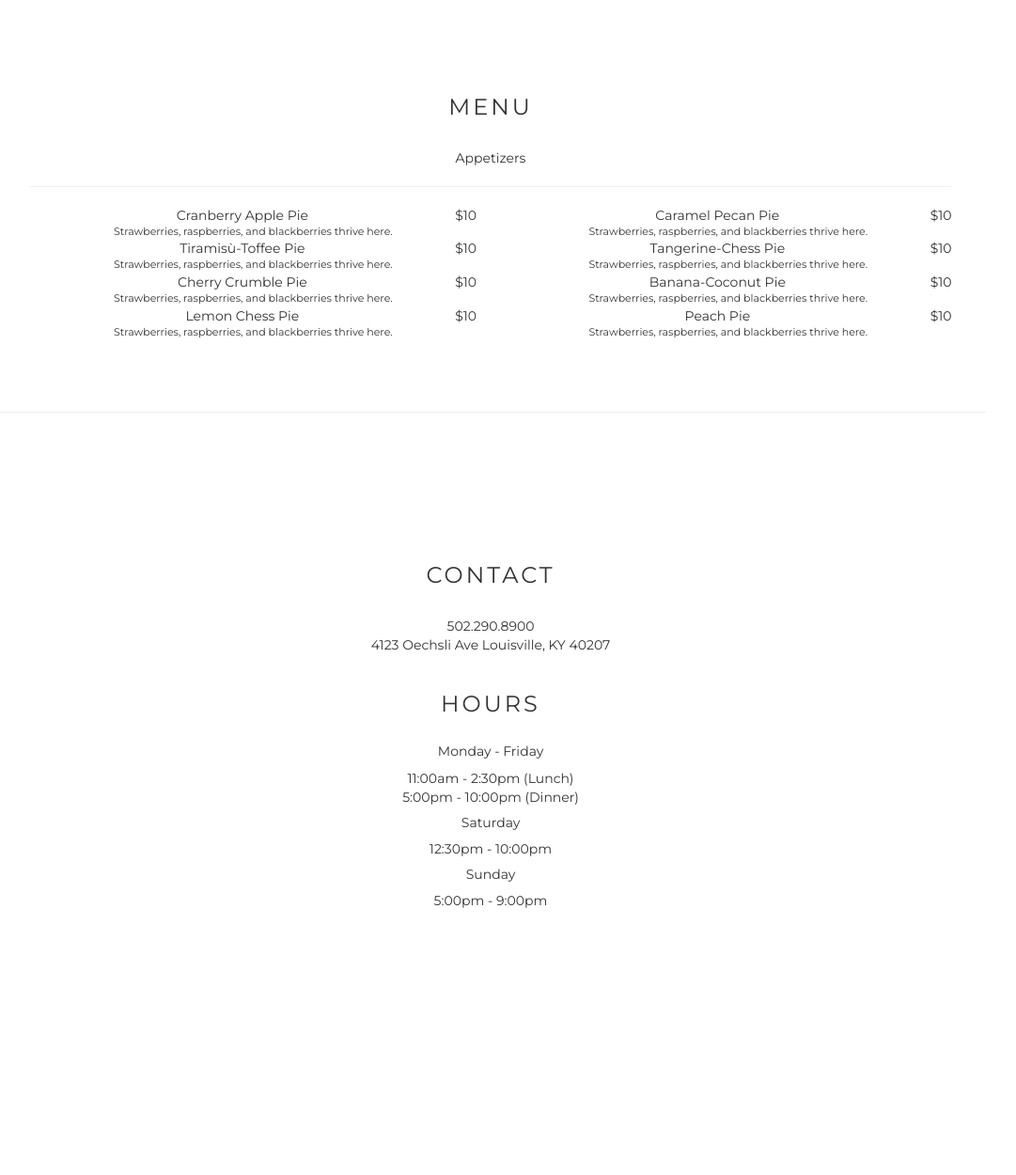
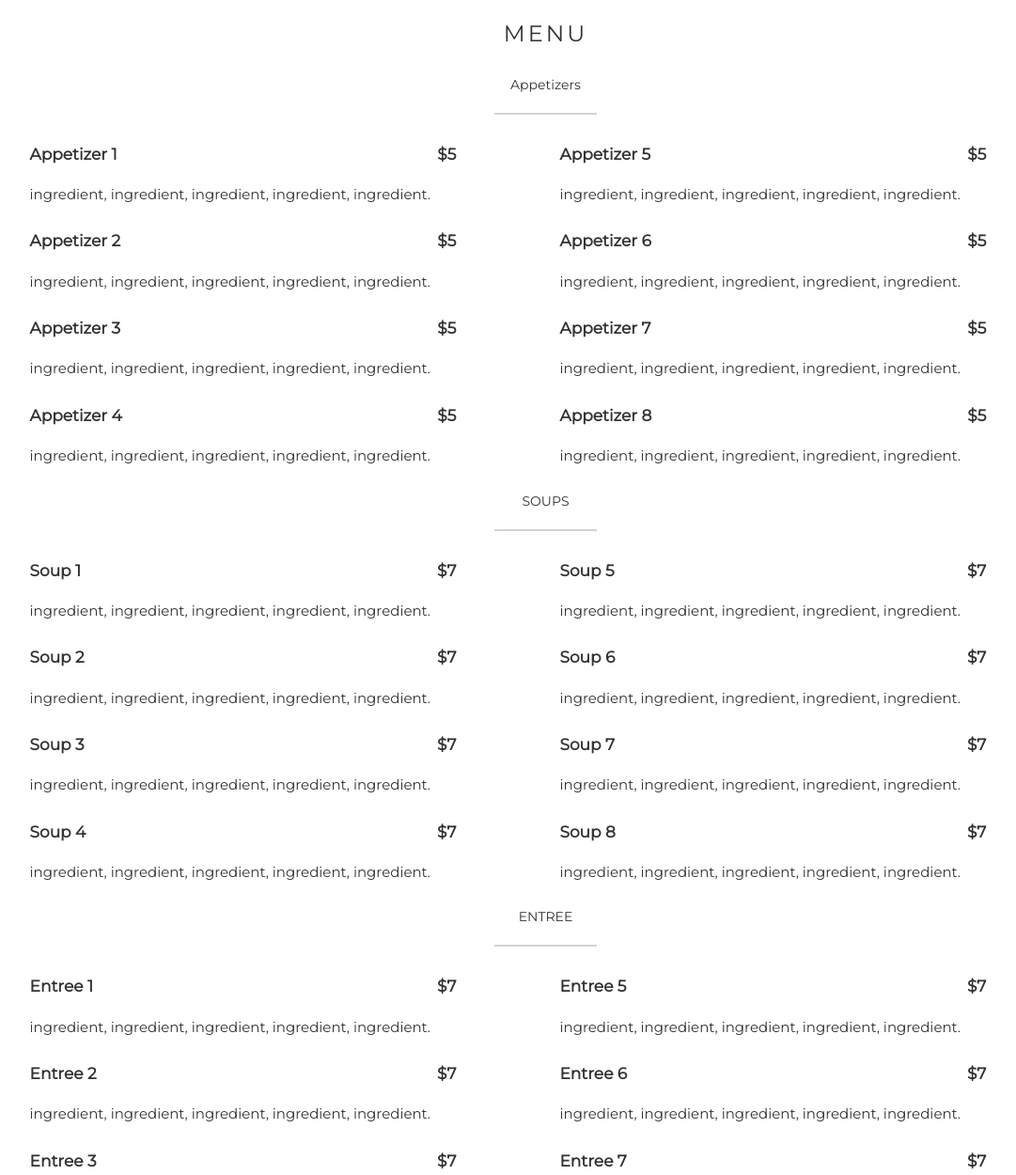
Before and after one commit to charim/charim.github.io, a plain HTML site: page index.html in a window 1280 px wide. Shown: the part 1493-2743 px from the top of the page at 94% size, without its empty margins (118-1199 px from the left). Before the commit the page ends 2581 px from the top, so only its background shows below. Drawn offline with nearby package versions, Linux system fonts and the light colour scheme.

Commit message:
everything done except actual content

```diff
--- a/css/index.css
+++ b/css/index.css
@@ -18,9 +18,6 @@ h4 {
 	border-bottom: solid 0.1px;
 }
 
-a {
-	//color: white;
-}
 
 .navbar .navbar-nav {
   display: inline-block;
@@ -38,8 +35,8 @@ a {
 }
 
 li {
-	margin-left: 80px;
-	margin-right: 80px;
+	margin-left: 70px;
+	margin-right: 70px;
 }
 
 #nav {
@@ -79,15 +76,16 @@ a:active {
 	margin-bottom: 20px;
 }
 
-.menu_column {
-	width: 47%;
-	float:left;
-	text-align: left;
-	padding-left: 45px;
+.price {
+	float: right;
+	margin-right: 15%
 }
 
-.price {
-	float: right;
+@media screen and (max-width: 767px) {
+	.price {
+		float: right;
+		margin-right: 0;
+	}
 }
 
 .description {
@@ -117,12 +115,36 @@ a:active {
 
 #menu {
 	padding: 2%;
-	padding-top: 100px;
+	padding-top: 50px;
 	margin-top: 100px;
-	margin-bottom: 30%;
+	margin-bottom: 10%;
 }
 
 #contact {
-	padding-top: 100px;
+	padding-top: 50px;
 	padding-bottom: 100px;
 }
+
+.description {
+	margin-top: 20px;
+    text-align: left;
+    width: 86%;
+    margin-bottom: 27px;
+    font-weight: 400;
+    font-size: 15px;
+}
+
+.menu-heading {
+    text-align: left;
+    font-weight: 700;
+    font-size: 17px;
+    letter-spacing: 0;
+}
+
+hr.style {
+    height: 10px;
+    border-style: solid;
+    border-color: #D2D5D1;
+    border-width: 2px 0 0 0;
+    width: 10%;
+}
--- a/index.html
+++ b/index.html
@@ -42,7 +42,7 @@
         <div class="container">
             <div class="contents">
             <!-- your page content -->
-            <div id="about">
+            <div id="about" class="container">
                 <h3>ABOUT</h3>
                     <p>Charim [Cha-reem]<br><br>
 
@@ -64,8 +64,8 @@
 
                     Korea. Thank you for allowing us to invite and serve you at Charim.</p>
             </div>
-            <hr class="style">
-            <div id="menu">
+            <hr>
+            <div id="menu" class="container">
                 <div  class="col-md-12">
                     <h3>MENU</h3>
                 </div>
@@ -77,21 +77,21 @@
 
                     <div class="menu-content">
 
-                    <div class="menu-heading">Cranberry Apple Pie<div class="price">$10</div>
+                    <div class="menu-heading">Appetizer 1<div class="price">$5</div>
                     </div>
-                    <div class="description">Strawberries, raspberries, and blackberries thrive here.</div>
+                    <div class="description">ingredient, ingredient, ingredient, ingredient, ingredient.</div>
 
-                    <div class="menu-heading">Tiramisù-Toffee Pie<div class="price">$10</div>
+                    <div class="menu-heading">Appetizer 2<div class="price">$5</div>
                     </div>
-                    <div class="description">Strawberries, raspberries, and blackberries thrive here.</div>
+                    <div class="description">ingredient, ingredient, ingredient, ingredient, ingredient.</div>
 
-                    <div class="menu-heading">Cherry Crumble Pie<div class="price">$10</div>
+                    <div class="menu-heading">Appetizer 3<div class="price">$5</div>
                     </div>
-                    <div class="description">Strawberries, raspberries, and blackberries thrive here.</div>
+                    <div class="description">ingredient, ingredient, ingredient, ingredient, ingredient.</div>
 
-                    <div class="menu-heading">Lemon Chess Pie<div class="price">$10</div>
+                    <div class="menu-heading">Appetizer 4<div class="price">$5</div>
                     </div>
-                    <div class="description">Strawberries, raspberries, and blackberries thrive here.</div>
+                    <div class="description">ingredient, ingredient, ingredient, ingredient, ingredient.</div>
 
                     </div>
                 </div>
@@ -99,28 +99,114 @@
 
                     <div class="menu-content">
 
-                    <div class="menu-heading">Caramel Pecan Pie<div class="price">$10</div>
+                    <div class="menu-heading">Appetizer 5<div class="price">$5</div>
                     </div>
-                    <div class="description">Strawberries, raspberries, and blackberries thrive here.</div>
+                    <div class="description">ingredient, ingredient, ingredient, ingredient, ingredient.</div>
+                    <div class="menu-heading">Appetizer 6<div class="price">$5</div>
+                    </div>
+                    <div class="description">ingredient, ingredient, ingredient, ingredient, ingredient.</div>
+                    <div class="menu-heading">Appetizer 7<div class="price">$5</div>
+                    </div>
+                    <div class="description">ingredient, ingredient, ingredient, ingredient, ingredient.</div>
+                    <div class="menu-heading">Appetizer 8<div class="price">$5</div>
+                    </div>
+                    <div class="description">ingredient, ingredient, ingredient, ingredient, ingredient.</div>
 
-                    <div class="menu-heading">Tangerine-Chess Pie<div class="price">$10</div>
                     </div>
-                    <div class="description">Strawberries, raspberries, and blackberries thrive here.</div>
+                </div>
+                <div class="col-md-12">
+                    <div class="heading">SOUPS</div>
+                    <hr class="style">
+                </div>
+                <div class="col-md-6 col-sm-6">
 
-                    <div class="menu-heading">Banana-Coconut Pie<div class="price">$10</div>
+                    <div class="menu-content">
+
+                    <div class="menu-heading">Soup 1<div class="price">$7</div>
                     </div>
-                    <div class="description">Strawberries, raspberries, and blackberries thrive here.</div>
+                    <div class="description">ingredient, ingredient, ingredient, ingredient, ingredient.</div>
 
-                    <div class="menu-heading">Peach Pie<div class="price">$10</div>
+                    <div class="menu-heading">Soup 2<div class="price">$7</div>
                     </div>
-                    <div class="description">Strawberries, raspberries, and blackberries thrive here.</div>
+                    <div class="description">ingredient, ingredient, ingredient, ingredient, ingredient.</div>
+
+                    <div class="menu-heading">Soup 3<div class="price">$7</div>
+                    </div>
+                    <div class="description">ingredient, ingredient, ingredient, ingredient, ingredient.</div>
+
+                    <div class="menu-heading">Soup 4<div class="price">$7</div>
+                    </div>
+                    <div class="description">ingredient, ingredient, ingredient, ingredient, ingredient.</div>
+
+                    </div>
+                </div>
+                <div class="col-md-6 col-sm-6">
+
+                    <div class="menu-content">
+
+                    <div class="menu-heading">Soup 5<div class="price">$7</div>
+                    </div>
+                    <div class="description">ingredient, ingredient, ingredient, ingredient, ingredient.</div>
+                    <div class="menu-heading">Soup 6<div class="price">$7</div>
+                    </div>
+                    <div class="description">ingredient, ingredient, ingredient, ingredient, ingredient.</div>
+                    <div class="menu-heading">Soup 7<div class="price">$7</div>
+                    </div>
+                    <div class="description">ingredient, ingredient, ingredient, ingredient, ingredient.</div>
+                    <div class="menu-heading">Soup 8<div class="price">$7</div>
+                    </div>
+                    <div class="description">ingredient, ingredient, ingredient, ingredient, ingredient.</div>
+
+                    </div>
+                </div>
+                <div class="col-md-12">
+                    <div class="heading">ENTREE</div>
+                    <hr class="style">
+                </div>
+                <div class="col-md-6 col-sm-6">
+
+                    <div class="menu-content">
+
+                    <div class="menu-heading">Entree 1<div class="price">$7</div>
+                    </div>
+                    <div class="description">ingredient, ingredient, ingredient, ingredient, ingredient.</div>
+
+                    <div class="menu-heading">Entree 2<div class="price">$7</div>
+                    </div>
+                    <div class="description">ingredient, ingredient, ingredient, ingredient, ingredient.</div>
+
+                    <div class="menu-heading">Entree 3<div class="price">$7</div>
+                    </div>
+                    <div class="description">ingredient, ingredient, ingredient, ingredient, ingredient.</div>
+
+                    <div class="menu-heading">Entree 4<div class="price">$7</div>
+                    </div>
+                    <div class="description">ingredient, ingredient, ingredient, ingredient, ingredient.</div>
+
+                    </div>
+                </div>
+                <div class="col-md-6 col-sm-6">
+
+                    <div class="menu-content">
+
+                    <div class="menu-heading">Entree 5<div class="price">$7</div>
+                    </div>
+                    <div class="description">ingredient, ingredient, ingredient, ingredient, ingredient.</div>
+                    <div class="menu-heading">Entree 6<div class="price">$7</div>
+                    </div>
+                    <div class="description">ingredient, ingredient, ingredient, ingredient, ingredient.</div>
+                    <div class="menu-heading">Entree 7<div class="price">$7</div>
+                    </div>
+                    <div class="description">ingredient, ingredient, ingredient, ingredient, ingredient.</div>
+                    <div class="menu-heading">Entree 8<div class="price">$7</div>
+                    </div>
+                    <div class="description">ingredient, ingredient, ingredient, ingredient, ingredient.</div>
 
                     </div>
                 </div>
             </div>
-            <br>
-            <hr class="style">
-            <div id="contact" class="container-fluid">
+            <hr>
+            <div id="contact">
                 <h3>CONTACT</h3>
                     <div>502.290.8900</div>
                     <div>4123 Oechsli Ave Louisville, KY 40207</div>
```
